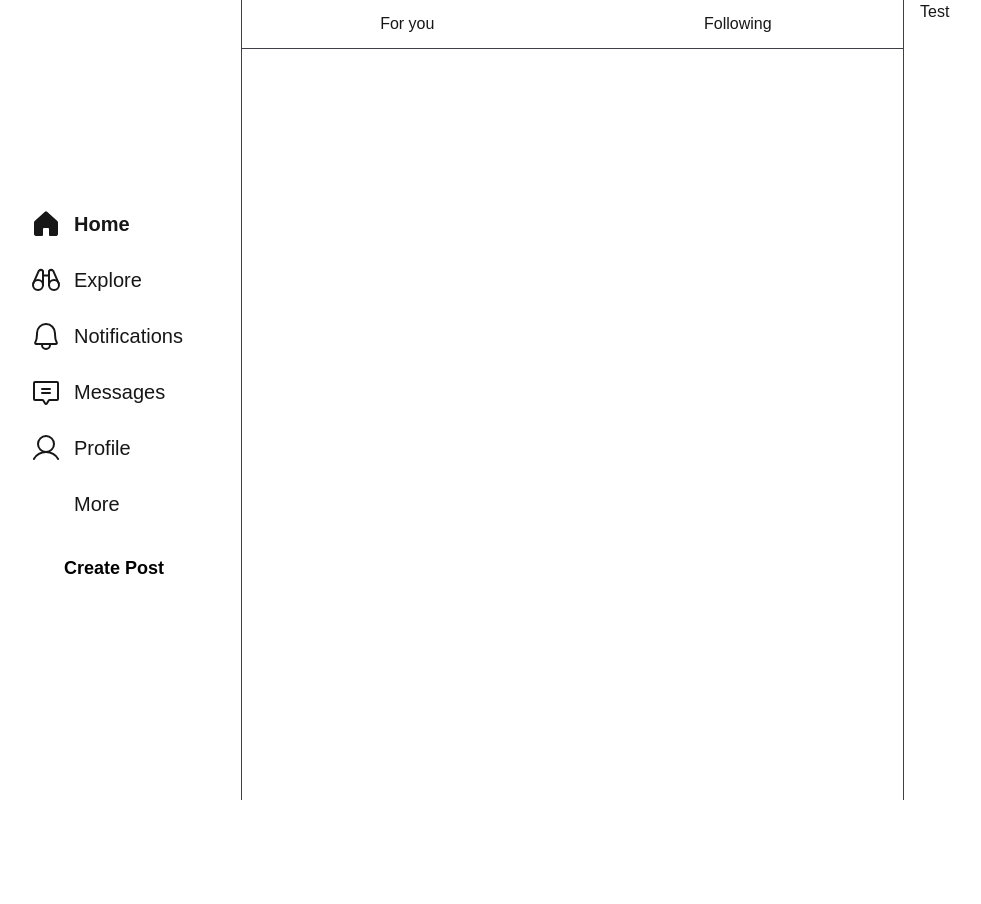
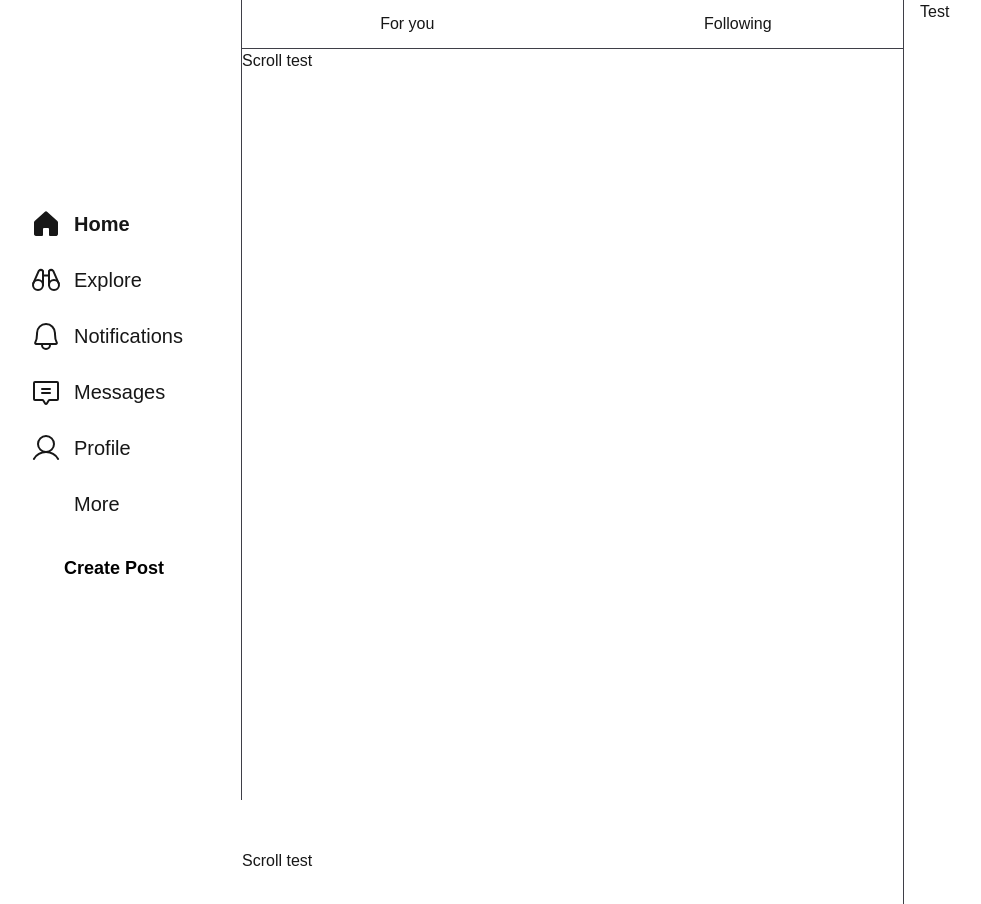
Before and after one commit to pickachuuu/kaleido-client, a Next.js app: page /home in a window 1280 px wide. Shown: the top 904 px of the page, without its empty margins (14-995 px from the left). Before the commit the page ends 800 px from the top, so only its background shows below. Built offline with nearby package versions, Linux system fonts and the light colour scheme.

Commit message:
feat: enhance Home component layout with structured div elements

```diff
--- a/src/app/(dashboard)/home/page.tsx
+++ b/src/app/(dashboard)/home/page.tsx
@@ -1,7 +1,12 @@
 export default function Home(){
     return (
-        <div className="">
-
+        <div>
+            <div className="h-screen">
+                Scroll test
+            </div>
+            <div className="h-screen">
+                Scroll test
+            </div>
         </div>
     )
 }
```
